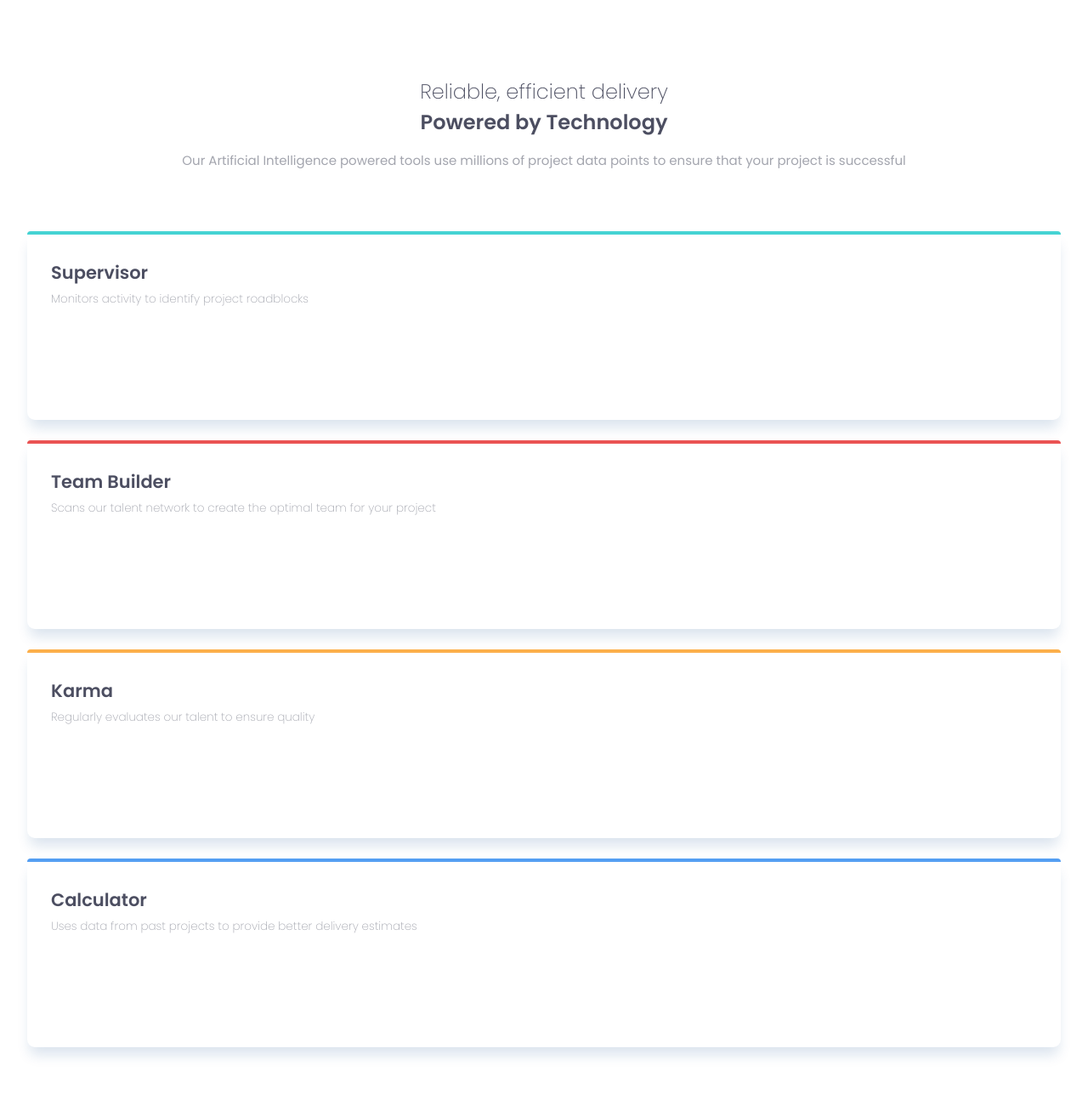
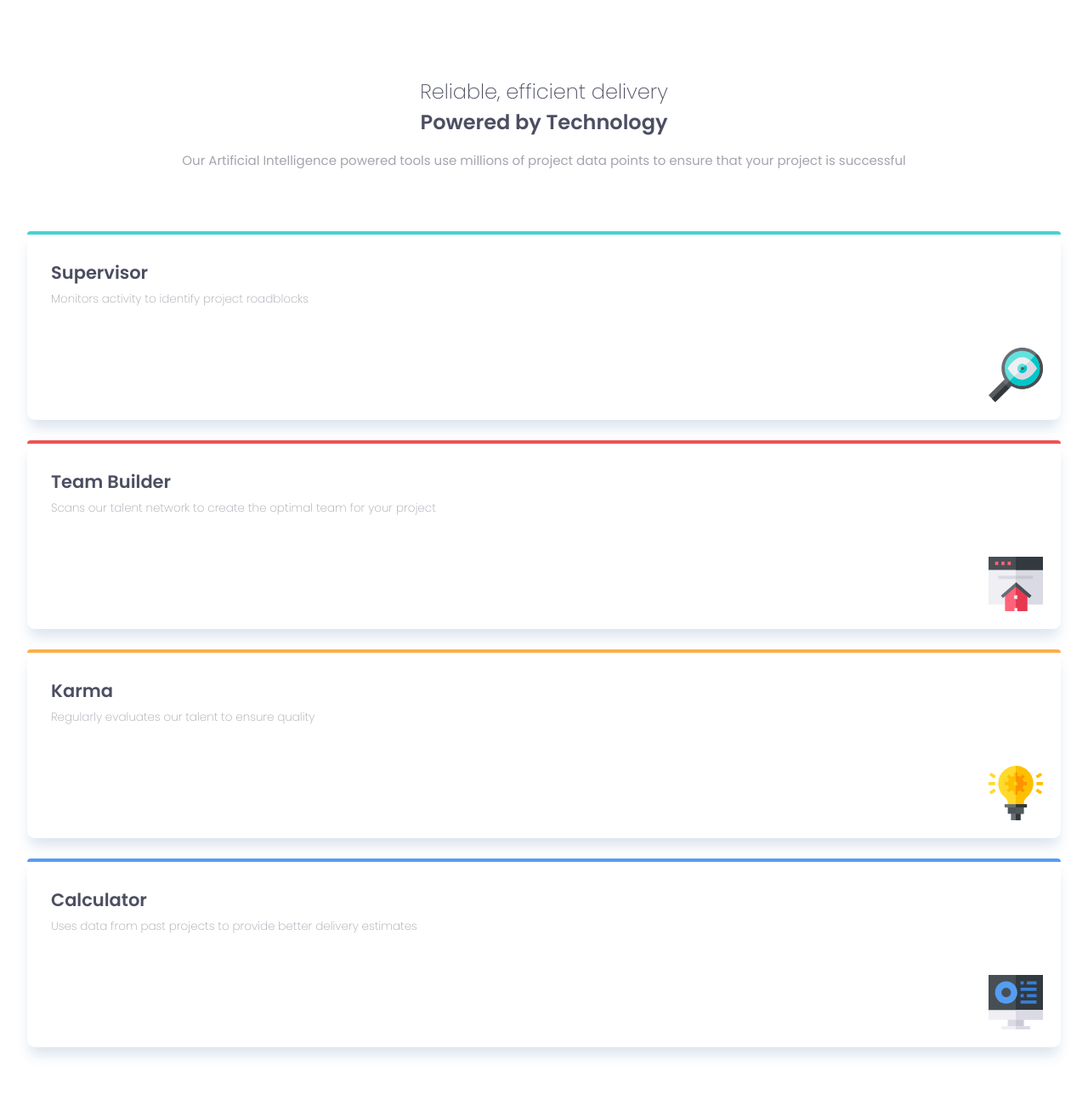
Before and after one commit to gramme01/FEM-four-card-feature-section, a plain HTML site: page index.html in a window 1280 px wide. Shown: the top 1300 px of the page at 85% size. Drawn offline with Linux system fonts and the light colour scheme; the site is published under a folder, as on GitHub Pages, so addresses that start at the root find nothing.

Commit message:
Fixed link to pseudo-element

```diff
--- a/main.css
+++ b/main.css
@@ -98,7 +98,7 @@ body {
 }
 
 .features-list__item--supervisor::after {
-	content: url(/images/icon-supervisor.svg);
+	content: url(images/icon-supervisor.svg);
 }
 
 .features-list__item--team::before {
@@ -106,7 +106,7 @@ body {
 }
 
 .features-list__item--team::after {
-	content: url(/images/icon-team-builder.svg);
+	content: url(images/icon-team-builder.svg);
 }
 
 .features-list__item--karma::before {
@@ -114,7 +114,7 @@ body {
 }
 
 .features-list__item--karma::after {
-	content: url(/images/icon-karma.svg);
+	content: url(images/icon-karma.svg);
 }
 
 .features-list__item--calculator::before {
@@ -122,7 +122,7 @@ body {
 }
 
 .features-list__item--calculator::after {
-	content: url(/images/icon-calculator.svg);
+	content: url(images/icon-calculator.svg);
 }
 
 .features-list__title {
```
